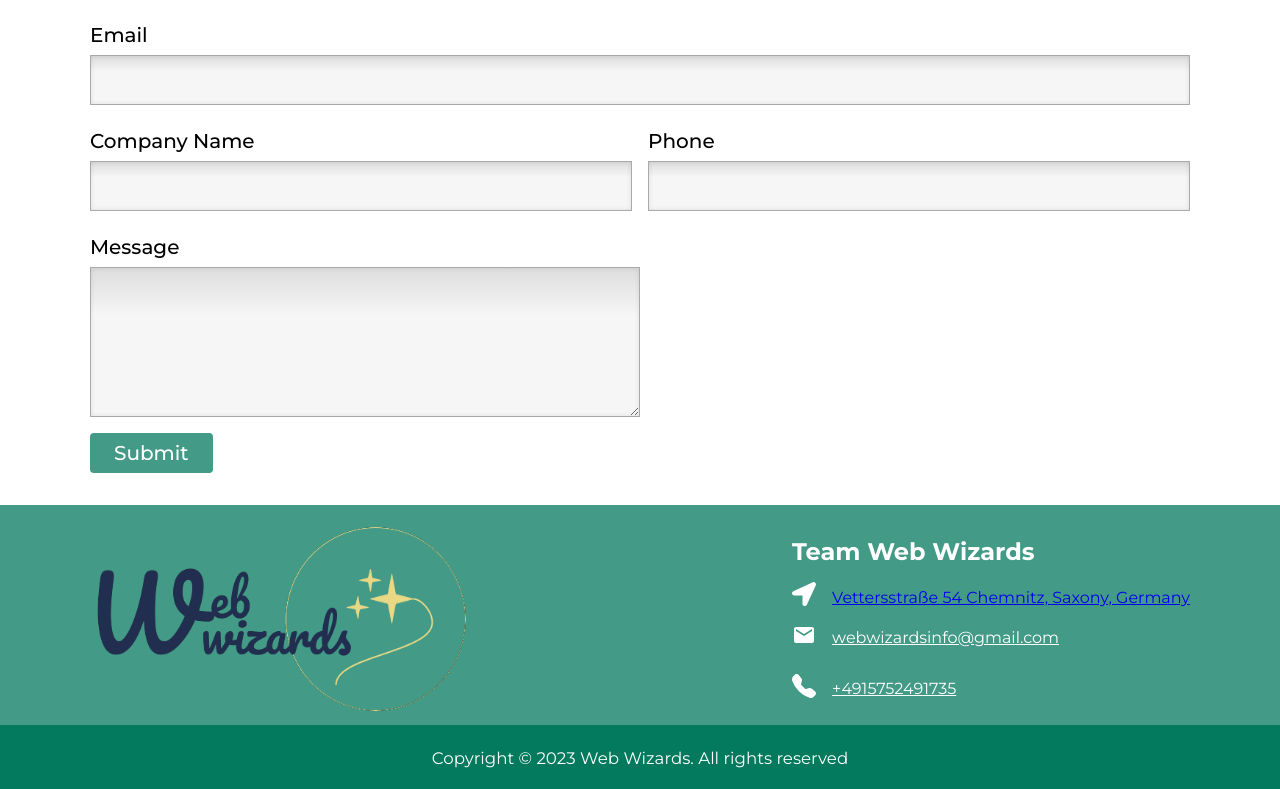
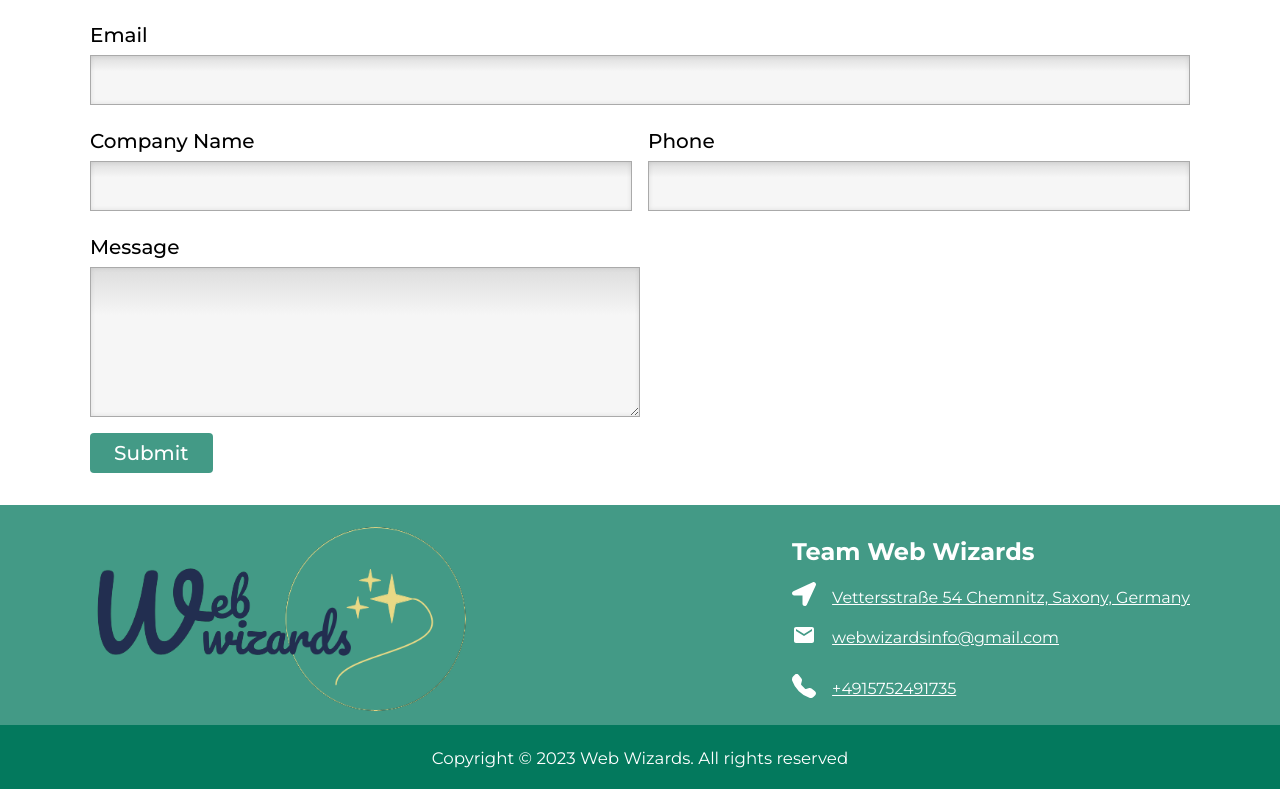
Before and after one commit to saroj2053/web-wizards, a React (Vite) app: page / in a window 1280 px wide. Shown: the part 2157-2946 px from the top of the page. Built offline with nearby package versions, Linux system fonts and the light colour scheme.

Commit message:
changes made to footer

```diff
--- a/src/components/Footer/Footer.module.css
+++ b/src/components/Footer/Footer.module.css
@@ -37,9 +37,10 @@
   align-items: center;
 }
 
-.companyLocation > p {
+.companyLocation > a {
   text-decoration: underline;
   cursor: pointer;
+  color: #fff;
 }
 
 .companyEmail {
```
